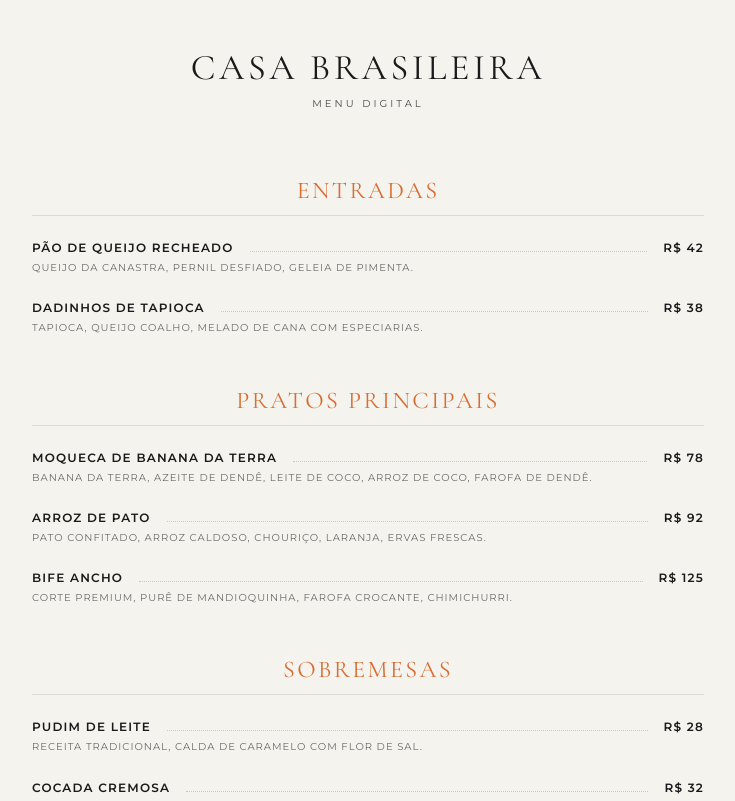
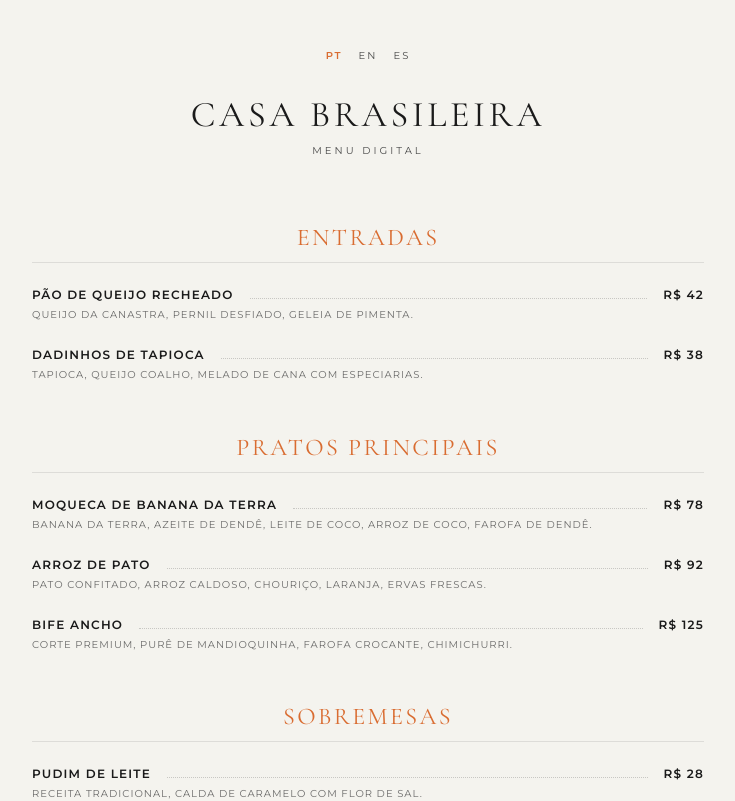
Before and after one commit to VictorCardosoOl/Casa-Brasileira, a React (Vite) app: page /cardapio in a window 1280 px wide. Shown: the top 801 px of the page, without its empty margins (272-1007 px from the left). Built offline with nearby package versions, Linux system fonts and the light colour scheme.

Commit message:
feat: Add menu fetching and dynamic titles
Integrates PapaParse for dynamic menu loading from Google Sheets and introduces dynamic page titles using a new hook. Enhances user experience by providing a more robust and adaptable menu display.

```diff
--- a/package.json
+++ b/package.json
@@ -23,6 +23,7 @@
     "lenis": "^1.3.18-dev.0",
     "lucide-react": "^0.546.0",
     "motion": "^12.23.24",
+    "papaparse": "^5.5.3",
     "react": "^19.0.0",
     "react-dom": "^19.0.0",
     "react-router-dom": "^7.14.0",
@@ -32,6 +33,7 @@
   "devDependencies": {
     "@types/express": "^4.17.21",
     "@types/node": "^22.14.0",
+    "@types/papaparse": "^5.5.2",
     "autoprefixer": "^10.4.21",
     "tailwindcss": "^4.1.14",
     "tsx": "^4.21.0",
--- a/src/App.tsx
+++ b/src/App.tsx
@@ -14,8 +14,11 @@ import ChefTayna from './components/sections/ChefTayna';
 import MapSection from './components/sections/MapSection';
 import Footer from './components/sections/Footer';
 import CardapioDigital from './pages/CardapioDigital';
+import { useDynamicTitle } from './hooks/useDynamicTitle';
 
 function HomePage() {
+  useDynamicTitle("Home");
+
   return (
     <SmoothScrollWrapper>
       <Navbar />
--- /dev/null
+++ b/src/components/animations/FadeIn.tsx
@@ -0,0 +1,33 @@
+import React, { useRef } from 'react';
+import gsap from 'gsap';
+import { useGSAP } from '@gsap/react';
+import { ScrollTrigger } from 'gsap/ScrollTrigger';
+
+gsap.registerPlugin(ScrollTrigger);
+
+interface FadeInProps {
+  children: React.ReactNode;
+  delay?: number;
+}
+
+const FadeIn: React.FC<FadeInProps> = ({ children, delay = 0 }) => {
+  const container = useRef<HTMLDivElement>(null);
+
+  useGSAP(() => {
+    gsap.from(container.current, {
+      y: 50,
+      opacity: 0,
+      duration: 1,
+      delay: delay,
+      ease: "power2.out",
+      scrollTrigger: {
+        trigger: container.current,
+        start: "top 85%",
+      }
+    });
+  }, { scope: container });
+
+  return <div ref={container}>{children}</div>;
+};
+
+export default FadeIn;
--- /dev/null
+++ b/src/data/clientConfig.ts
@@ -0,0 +1,7 @@
+export const restaurantData = {
+  name: "CASA BRASILEIRA",
+  description: "Restaurant & Bar",
+  // URL da planilha do Google Sheets publicada como CSV
+  // Exemplo: https://docs.google.com/spreadsheets/d/e/2PACX-.../pub?output=csv
+  menuCsvUrl: "",
+};
--- /dev/null
+++ b/src/hooks/useDynamicTitle.ts
@@ -0,0 +1,8 @@
+import { useEffect } from 'react';
+import { restaurantData } from '../data/clientConfig';
+
+export function useDynamicTitle(pageName: string) {
+  useEffect(() => {
+    document.title = `${restaurantData.name} | ${pageName}`;
+  }, [pageName]);
+}
--- /dev/null
+++ b/src/hooks/useGoogleSheetsMenu.ts
@@ -0,0 +1,72 @@
+import { useState, useEffect } from 'react';
+import Papa from 'papaparse';
+import { restaurantData } from '../data/clientConfig';
+
+export interface MenuItem {
+  category?: string;
+  name: string;
+  description: string;
+  price: string;
+}
+
+export interface MenuSection {
+  category: string;
+  items: MenuItem[];
+}
+
+export function useGoogleSheetsMenu(fallbackMenu: MenuSection[]) {
+  const [menu, setMenu] = useState<MenuSection[]>(fallbackMenu);
+  const [loading, setLoading] = useState(false);
+  const [error, setError] = useState<string | null>(null);
+
+  useEffect(() => {
+    if (!restaurantData.menuCsvUrl) {
+      return; // Usa o fallback se não houver URL
+    }
+
+    setLoading(true);
+    Papa.parse(restaurantData.menuCsvUrl, {
+      download: true,
+      header: true,
+      complete: (results) => {
+        try {
+          const parsedData = results.data as MenuItem[];
+
+          // Agrupa os itens por categoria
+          const groupedMenu: Record<string, MenuItem[]> = {};
+
+          parsedData.forEach(item => {
+            if (item.category && item.name) {
+              if (!groupedMenu[item.category]) {
+                groupedMenu[item.category] = [];
+              }
+              groupedMenu[item.category].push(item);
+            }
+          });
+
+          // Transforma no formato MenuSection[]
+          const finalMenu: MenuSection[] = Object.keys(groupedMenu).map(category => ({
+            category,
+            items: groupedMenu[category]
+          }));
+
+          if (finalMenu.length > 0) {
+            setMenu(finalMenu);
+          }
+        } catch (err) {
+          console.error("Erro ao processar CSV do menu:", err);
+          setError("Falha ao carregar o menu atualizado.");
+        } finally {
+          setLoading(false);
+        }
+      },
+      error: (err) => {
+        console.error("Erro ao baixar CSV:", err);
+        setError("Falha ao conectar com a planilha.");
+        setLoading(false);
+      }
+    });
+  }, []);
+
+  return { menu, loading, error };
+}
--- a/src/pages/CardapioDigital.tsx
+++ b/src/pages/CardapioDigital.tsx
@@ -1,6 +1,9 @@
-import { useEffect } from 'react';
+import { useEffect, useState } from 'react';
+import { useDynamicTitle } from '../hooks/useDynamicTitle';
+import { useGoogleSheetsMenu } from '../hooks/useGoogleSheetsMenu';
+import FadeIn from '../components/animations/FadeIn';
 
-const MENU_ITEMS = [
+const FALLBACK_MENU = [
   {
     category: "Entradas",
     items: [
@@ -26,6 +29,10 @@ const MENU_ITEMS = [
 ];
 
 export default function CardapioDigital() {
+  useDynamicTitle("Menu Digital");
+  const { menu, loading } = useGoogleSheetsMenu(FALLBACK_MENU);
+  const [lang, setLang] = useState<'PT' | 'EN' | 'ES'>('PT');
+
   // Garante que a página inicie no topo, sem animações complexas de scroll
   useEffect(() => {
     window.scrollTo(0, 0);
@@ -33,20 +40,42 @@ export default function CardapioDigital() {
 
   return (
     <div className="min-h-screen bg-casa-cream px-6 py-12 selection:bg-casa-accent/20 selection:text-casa-accent">
+
+      {/* Language Toggle */}
+      <div className="flex justify-center gap-4 mb-8">
+        {['PT', 'EN', 'ES'].map((l) => (
+          <button
+            key={l}
+            onClick={() => setLang(l as any)}
+            className={`font-sans text-[10px] tracking-[0.2em] transition-colors ${lang === l ? 'text-casa-accent font-bold' : 'text-casa-text-light hover:text-casa-text'}`}
+          >
+            {l}
+          </button>
+        ))}
+      </div>
+
       {/* Header Simples do Cardápio */}
+      <FadeIn>
         <header className="flex flex-col items-center justify-center mb-16 text-center">
           <h1 className="font-editorial text-4xl text-casa-text uppercase tracking-widest">
             CASA BRASILEIRA
           </h1>
           <p className="font-sans text-[10px] tracking-[0.3em] text-casa-text-light uppercase mt-2">
-          Menu Digital
+            {lang === 'EN' ? 'Digital Menu' : lang === 'ES' ? 'Menú Digital' : 'Menu Digital'}
           </p>
         </header>
+      </FadeIn>
 
       {/* Lista de Itens */}
       <main className="max-w-2xl mx-auto flex flex-col gap-12">
-        {MENU_ITEMS.map((section, idx) => (
-          <section key={idx} className="flex flex-col gap-6">
+        {loading ? (
+          <div className="text-center font-sans text-xs tracking-widest text-casa-text-light uppercase py-12">
+            Carregando menu...
+          </div>
+        ) : (
+          menu.map((section, idx) => (
+            <FadeIn key={idx} delay={idx * 0.1}>
+              <section className="flex flex-col gap-6">
                 <h2 className="font-editorial text-2xl text-casa-accent uppercase tracking-widest border-b border-casa-text/10 pb-2 text-center">
                   {section.category}
                 </h2>
@@ -59,8 +88,8 @@ export default function CardapioDigital() {
                           {item.name}
                         </h3>
                         <div className="flex-grow border-b border-dotted border-casa-text/20 mb-1"></div>
-                    <span className="font-sans text-xs font-semibold tracking-[0.1em] text-casa-text">
-                      R$ {item.price}
+                        <span className="font-sans text-xs font-semibold tracking-[0.1em] text-casa-text whitespace-nowrap">
+                          {item.price.includes('R$') ? item.price : `R$ ${item.price}`}
                         </span>
                       </div>
                       <p className="font-sans text-[10px] uppercase tracking-[0.1em] text-casa-text-light/80 leading-relaxed">
@@ -70,16 +99,20 @@ export default function CardapioDigital() {
                   ))}
                 </div>
               </section>
-        ))}
+            </FadeIn>
+          ))
+        )}
       </main>
 
       {/* Footer Simples */}
+      <FadeIn delay={0.3}>
         <footer className="mt-20 text-center border-t border-casa-text/10 pt-8">
           <p className="font-sans text-[8px] uppercase tracking-[0.2em] text-casa-text-light">
-          Taxa de serviço de 10% não inclusa.<br/>
-          Se tiver alguma restrição alimentar, informe o garçom.
+            {lang === 'EN' ? '10% service charge not included.' : lang === 'ES' ? 'Tasa de servicio del 10% no incluida.' : 'Taxa de serviço de 10% não inclusa.'}<br/>
+            {lang === 'EN' ? 'Please inform the waiter of any dietary restrictions.' : lang === 'ES' ? 'Si tiene alguna restricción alimentaria, informe al camarero.' : 'Se tiver alguma restrição alimentar, informe o garçom.'}
           </p>
         </footer>
+      </FadeIn>
     </div>
   );
 }
```
Also changed, not shown: 1 other file (tests, documents, lock files or other folders). Lines whose indentation alone changed are shown as unchanged.
